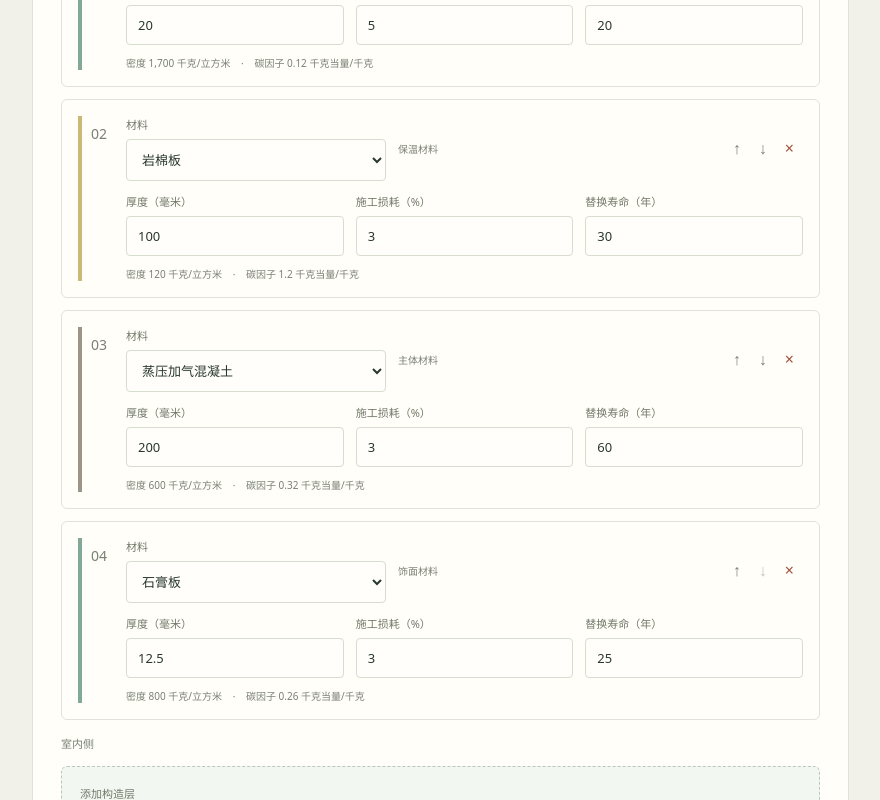
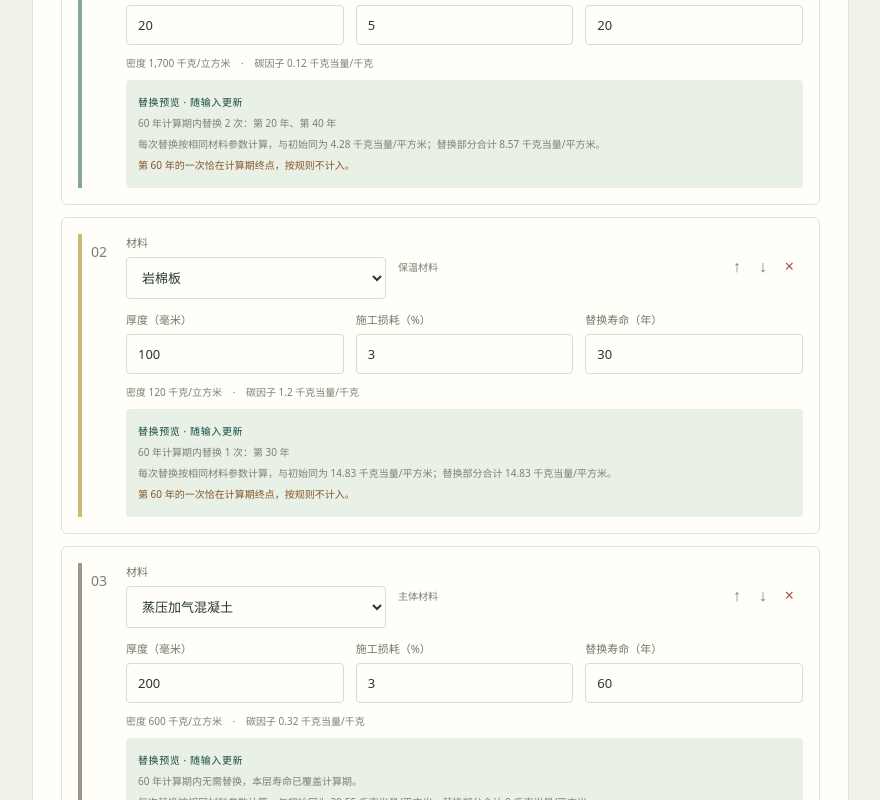
Before and after one commit to 1260124186-cc/solo-0004-envelope-carbon, a Vue app: page / in a window 1280 px wide. Shown: the part 940-1740 px from the top of the page, without its empty margins (8-888 px from the left). Built offline with nearby package versions, Linux system fonts and the light colour scheme.

Commit message:
25c60fe2-f4e3-4629-becc-f607c97b5104

```diff
--- a/src/assemblies/DesignWorkspace.vue
+++ b/src/assemblies/DesignWorkspace.vue
@@ -45,6 +45,7 @@ const emit = defineEmits<{
       <LayerEditor
         :layers="assembly.layers"
         :materials="materials"
+        :years="assembly.years"
         :disabled="busy || assembly.state === 'finalized'"
         @update="(id, patch) => emit('updateLayer', id, patch)"
         @remove="emit('removeLayer', $event)"
--- a/src/assemblies/LayerEditor.vue
+++ b/src/assemblies/LayerEditor.vue
@@ -3,7 +3,7 @@ import type { Layer } from './types'
 import type { Material } from '../materials/types'
 import LayerRow from './LayerRow.vue'
 import MaterialPicker from '../materials/MaterialPicker.vue'
-defineProps<{ layers: Layer[]; materials: Material[]; disabled: boolean }>()
+defineProps<{ layers: Layer[]; materials: Material[]; years: number; disabled: boolean }>()
 const emit = defineEmits<{
   update: [id: string, patch: Partial<Layer>]
   remove: [id: string]
@@ -38,6 +38,7 @@ const emit = defineEmits<{
       :index="index"
       :total="layers.length"
       :materials="materials"
+      :years="years"
       :disabled="disabled"
       @update="emit('update', layer.id, $event)"
       @remove="emit('remove', layer.id)"
--- /dev/null
+++ b/src/assemblies/LayerReplacementPreview.vue
@@ -0,0 +1,89 @@
+<script setup lang="ts">
+import { computed } from 'vue'
+import type { Layer } from './types'
+import type { Material } from '../materials/types'
+import { layerCarbonBasis, replacementYears } from '../carbon/engine'
+import { inRange } from './validation'
+import { number } from '../shared/format'
+
+const props = defineProps<{ layer: Layer; material: Material; years: number }>()
+
+const ready = computed(
+  () =>
+    inRange(props.years, 1, 150) &&
+    Number.isInteger(props.years) &&
+    inRange(props.layer.thickness, 0.1, 2000) &&
+    inRange(props.layer.loss, 0, 50) &&
+    inRange(props.layer.lifespan, 1, 150) &&
+    Number.isInteger(props.layer.lifespan),
+)
+const schedule = computed(() =>
+  ready.value ? replacementYears(props.years, props.layer.lifespan) : [],
+)
+const basis = computed(() => layerCarbonBasis(props.layer, props.material))
+const replacementTotal = computed(() => basis.value.initial * schedule.value.length)
+const excludedAtEnd = computed(() => ready.value && props.years % props.layer.lifespan === 0)
+const yearList = computed(() => {
+  const years = schedule.value
+  const label = (year: number) => `第 ${year} 年`
+  if (years.length <= 6) return years.map(label).join('、')
+  return `${years.slice(0, 3).map(label).join('、')} … ${label(years[years.length - 1])}`
+})
+</script>
+
+<template>
+  <div
+    class="replacement-preview"
+    aria-live="polite"
+  >
+    <template v-if="ready">
+      <p class="preview-heading">替换预览 · 随输入更新</p>
+      <p v-if="schedule.length">
+        {{ years }} 年计算期内替换 {{ schedule.length }} 次：{{ yearList }}
+      </p>
+      <p v-else>{{ years }} 年计算期内无需替换，本层寿命已覆盖计算期。</p>
+      <p>
+        每次替换按相同材料参数计算，与初始同为
+        {{ number(basis.initial) }} 千克当量/平方米；替换部分合计
+        {{ number(replacementTotal) }} 千克当量/平方米。
+      </p>
+      <p
+        v-if="excludedAtEnd"
+        class="preview-exclusion"
+      >
+        第 {{ years }} 年的一次恰在计算期终点，按规则不计入。
+      </p>
+    </template>
+    <p
+      v-else
+      class="preview-pending"
+    >
+      输入有效的厚度、损耗、替换寿命与计算年限后，此处预览本层替换安排。
+    </p>
+  </div>
+</template>
+
+<style scoped>
+.replacement-preview {
+  margin-top: 10px;
+  padding: 10px 12px;
+  background: var(--green-pale);
+  border-radius: 4px;
+  font-size: 10px;
+  line-height: 1.7;
+  color: var(--muted);
+}
+.replacement-preview p {
+  margin: 4px 0;
+}
+.preview-heading {
+  color: var(--green);
+  letter-spacing: 0.6px;
+}
+.preview-exclusion {
+  color: #865629;
+}
+.preview-pending {
+  color: var(--muted);
+}
+</style>
--- a/src/assemblies/LayerRow.vue
+++ b/src/assemblies/LayerRow.vue
@@ -4,11 +4,13 @@ import type { Layer } from './types'
 import type { Material } from '../materials/types'
 import { kindColors, kindLabels } from '../materials/types'
 import { number } from '../shared/format'
+import LayerReplacementPreview from './LayerReplacementPreview.vue'
 const props = defineProps<{
   layer: Layer
   index: number
   total: number
   materials: Material[]
+  years: number
   disabled: boolean
 }>()
 const emit = defineEmits<{
@@ -134,6 +136,12 @@ function numeric(event: Event): number {
         密度 {{ number(material.density) }} 千克/立方米 <span>·</span> 碳因子
         {{ number(material.factor) }} 千克当量/千克
       </p>
+      <LayerReplacementPreview
+        v-if="material"
+        :layer="layer"
+        :material="material"
+        :years="years"
+      />
     </div>
   </fieldset>
 </template>
--- a/src/carbon/engine.ts
+++ b/src/carbon/engine.ts
@@ -1,4 +1,4 @@
-import type { Assembly } from '../assemblies/types'
+import type { Assembly, Layer } from '../assemblies/types'
 import type { Material } from '../materials/types'
 import type { Calculation, LayerResult } from './types'
 import { validateAssembly } from '../assemblies/validation'
@@ -6,8 +6,25 @@ import { validateMaterial } from '../materials/validation'
 
 export const calculationMethod = '材料质量法 1.0 · 初始生产与同因子替换'
 
+export interface LayerCarbonBasis {
+  mass: number
+  initial: number
+}
+
+export function layerCarbonBasis(layer: Layer, material: Material): LayerCarbonBasis {
+  const mass = (layer.thickness / 1000) * material.density
+  const initial = mass * material.factor * (1 + layer.loss / 100)
+  return { mass, initial }
+}
+
+export function replacementYears(years: number, lifespan: number): number[] {
+  const schedule: number[] = []
+  for (let cycle = 1; cycle * lifespan < years; cycle += 1) schedule.push(cycle * lifespan)
+  return schedule
+}
+
 export function replacementCycles(years: number, lifespan: number): number {
-  return Math.max(0, Math.ceil(years / lifespan) - 1)
+  return replacementYears(years, lifespan).length
 }
 
 export function calculate(assembly: Assembly, materials: Material[]): Calculation {
@@ -19,8 +36,7 @@ export function calculate(assembly: Assembly, materials: Material[]): Calculatio
     if (!material) throw new Error('材料参数缺失，无法计算。')
     const errors = validateMaterial(material)
     if (errors.length) throw new Error(errors.join('\n'))
-    const mass = (layer.thickness / 1000) * material.density
-    const initial = mass * material.factor * (1 + layer.loss / 100)
+    const { mass, initial } = layerCarbonBasis(layer, material)
     const cycles = replacementCycles(assembly.years, layer.lifespan)
     const replacement = initial * cycles
     return {
```
